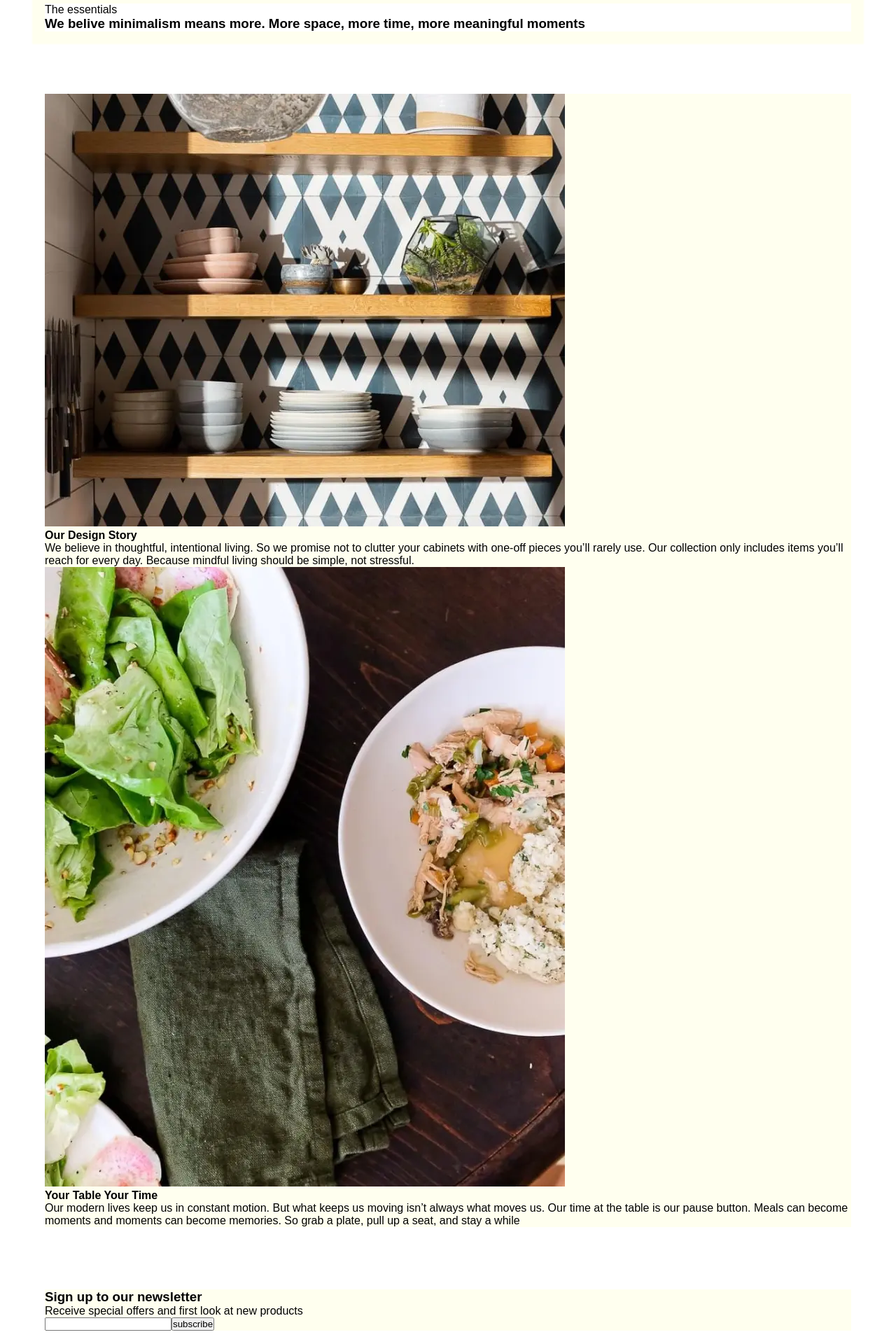
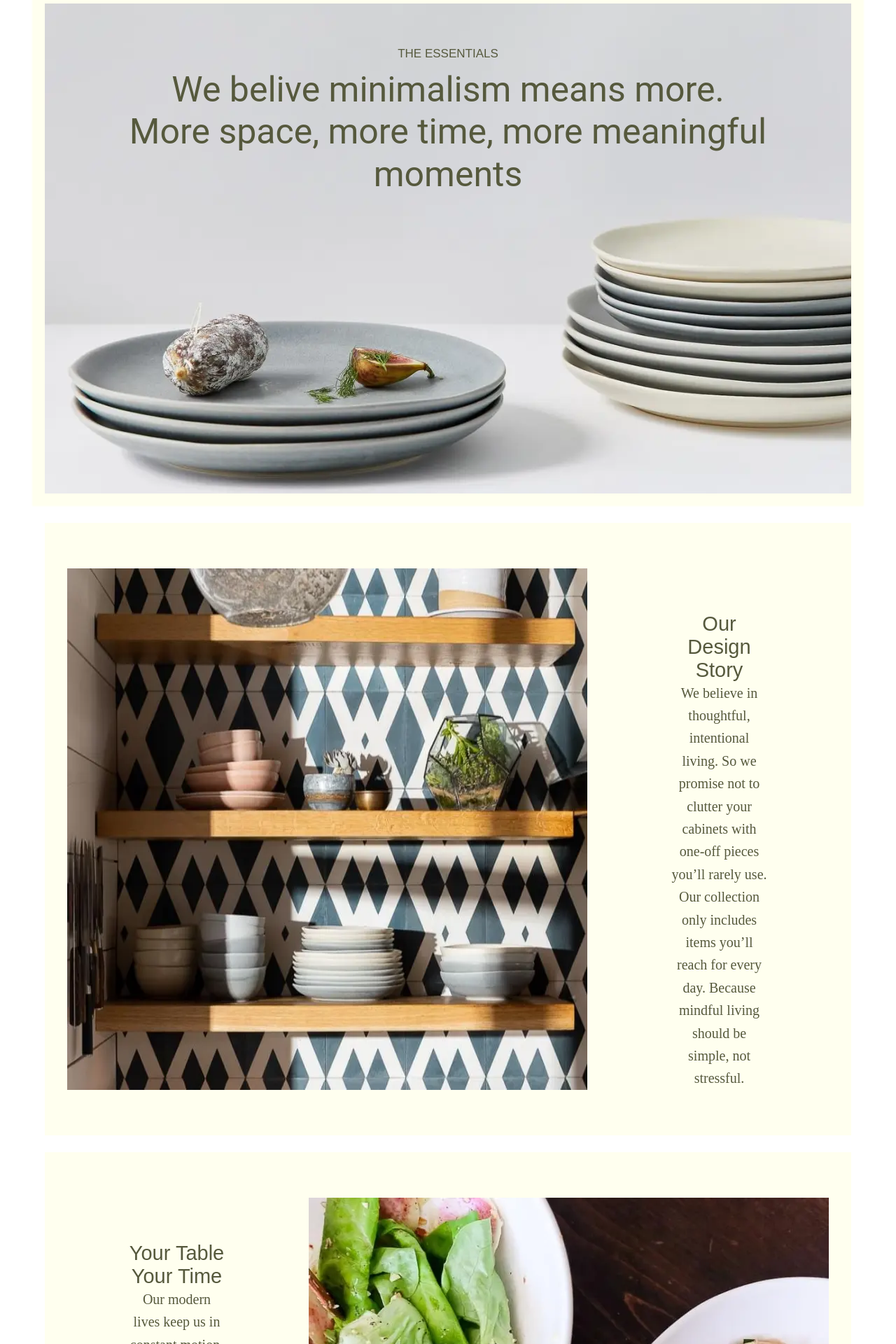
Before and after one commit to Sverxsro4nik/kinn__home-react, a React (Create React App) app: page / in a window 1280 px wide. Shown: the part 2180-4100 px from the top of the page at 70% size. Built offline with nearby package versions, Linux system fonts and the light colour scheme.

Commit message:
создание и перенос стилей в отдельный файл для секций подписки и описанием работ

```diff
--- /dev/null
+++ b/src/components/SectionAboutWork/SectionAboutWork.scss
@@ -0,0 +1,44 @@
+.about-work {
+    margin-top: 42px;
+
+    &__element {
+        display: flex;
+        padding: 65px 32px;
+        gap: 32px;
+
+        &:last-of-type {
+            margin-top: 24px;
+
+            img {
+                order: 2;
+            }
+
+            &__text {
+                order: 1;
+            }
+        }
+
+        &__text {
+            padding-left: 87px;
+            padding-right: 87px;
+            padding-top: 63px;
+            text-align: center;
+            color: $main-text-color;
+
+            h4 {
+                font-size: 29px;
+                font-weight: normal;
+            }
+
+
+            p {
+                font-size: 20px;
+                line-height: 32.4px;
+                font-family: 'Jost';
+                font-weight: normal;
+            }
+        }
+    }
+
+
+}
--- /dev/null
+++ b/src/components/SectionEssentials/SectionEssentials.scss
@@ -0,0 +1,26 @@
+.essentials {
+
+    &__text {
+        background-image: url('../../img/essentialsBg.webp');
+        background-size: cover;
+        height: 700px;
+        text-align: center;
+        color: $main-text-color;
+        padding-top: 62px;
+
+        p {
+            font-size: 17px;
+            text-transform: uppercase;
+
+        }
+
+        h3 {
+            font-size: 50px;
+            line-height: 60.5px;
+            padding: 0 118px;
+            padding-top: 11px;
+            font-family: 'Roboto', sans-serif;
+            font-weight: normal;
+        }
+    }
+}
--- /dev/null
+++ b/src/components/SectionNewsLetter/SectionNewsLetter.scss
@@ -0,0 +1,40 @@
+.newsletter {
+    margin-top: 40px;
+    display: flex;
+    flex-direction: column;
+    justify-content: center;
+    align-items: center;
+    padding: 63px 0;
+    font-family: 'Roboto', sans-serif;
+
+    h3 {
+        font-weight: normal;
+        font-size: 28px;
+        margin-bottom: 16px;
+    }
+
+
+    &__form {
+        margin-top: 31px;
+        max-width: 500px;
+
+        &-input {
+            display: inline-block;
+            width: 340px;
+            border: none;
+            background-color: inherit;
+            border-bottom: 1px solid $main-text-color;
+            margin-right: 16px;
+        }
+
+        &-button {
+            border: none;
+            outline: none;
+            color: #fff;
+            background-color: $main-text-color;
+            text-transform: uppercase;
+            padding: 2px 25px;
+            font-size: 15px;
+        }
+    }
+}
--- a/src/style.scss
+++ b/src/style.scss
@@ -6,6 +6,9 @@
 @import './components/FirstScreen/FirstScreen.scss';
 @import './components/SectionDescription/SectionDescription.scss';
 @import './components/SectionProducts/SectionProducts.scss';
+@import './components/SectionEssentials/SectionEssentials.scss';
+@import './components/SectionAboutWork/SectionAboutWork.scss';
+@import './components/SectionNewsLetter/SectionNewsLetter.scss';
 
 // сбрасывание стандартных отступов и размеров контейнера
 * {
```
